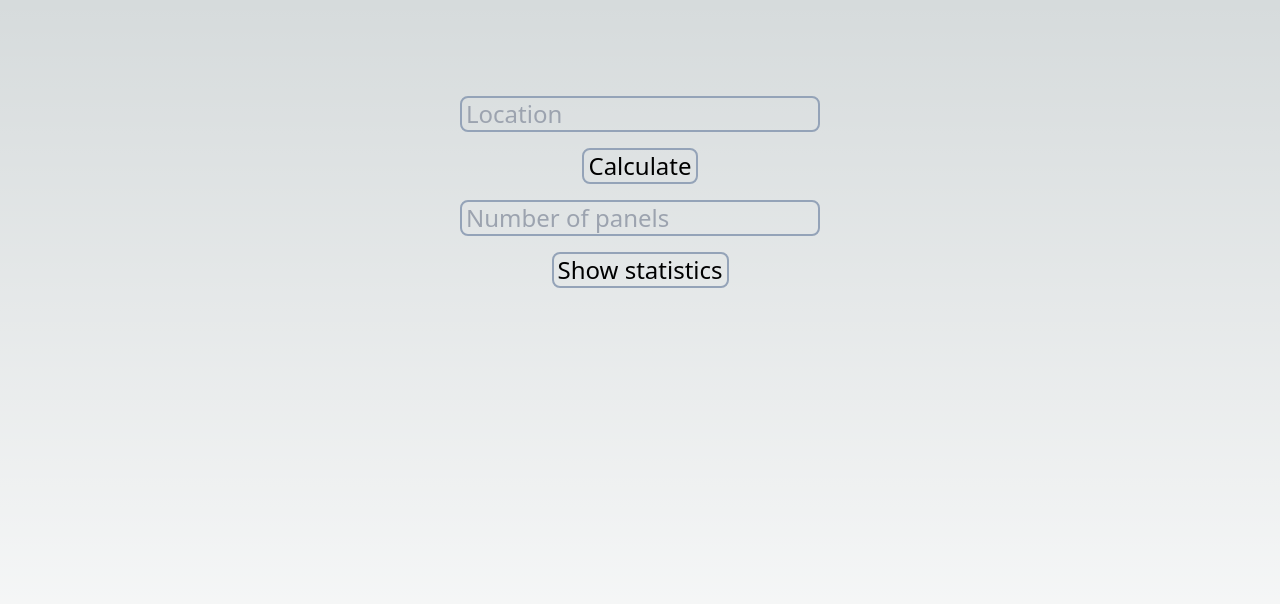
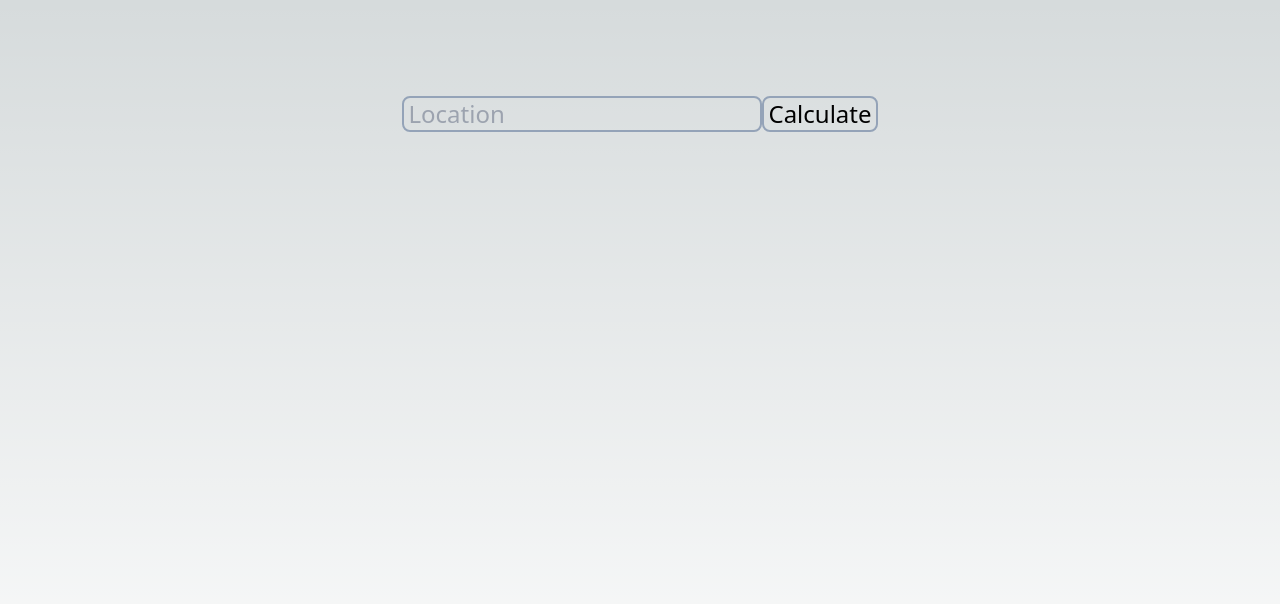
Before and after one commit to kuza11/hackathon, a Next.js app in the folder hackathon_web/: page / in a window 1280 px wide. Shown: the top 604 px of the page. Built offline with nearby package versions, Linux system fonts and the light colour scheme.

Commit message:
Progress

```diff
--- a/hackathon_web/src/pages/_app.js
+++ b/hackathon_web/src/pages/_app.js
@@ -1,5 +1,8 @@
 import "@/styles/globals.css";
+import { useState } from "react";
 
 export default function App({ Component, pageProps }) {
-  return <Component {...pageProps} />;
+  const [stats, setStats] = useState([]);
+
+  return <Component {...pageProps} stats={stats} setStats={setStats} />;
 }
--- a/hackathon_web/src/pages/admin.jsx
+++ b/hackathon_web/src/pages/admin.jsx
@@ -1,7 +1,14 @@
 export default function Admin() {
   return (
     <main className="flex min-h-screen flex-col items-center p-24 text-2xl">
-      <div>Admin</div>
+      <h1>Logs from devices</h1>
+      <Logs />
     </main>
   );
 }
+
+function Logs() {
+  return (
+    <div>test</div>
+  );
+}
--- a/hackathon_web/src/pages/index.jsx
+++ b/hackathon_web/src/pages/index.jsx
@@ -1,52 +1,70 @@
 import { useRouter } from "next/router";
 import { useState } from "react";
 
-export default function Home() {
+export default function Home({ stats, setStats }) {
+  const [location, setLocation] = useState("");
   const [showGraph, setShowGraph] = useState(false);
   const router = useRouter();
 
+  async function sendLocation(location) {
+    const res = await fetch("/api/graph", {
+      method: "POST",
+      headers: {
+        "Content-Type": "application/json",
+      },
+      body: JSON.stringify({ location: location }),
+    });
+
+    return await res.json();
+  }
+
+  async function handleSubmit(e) {
+    e.preventDefault();
+    setStats(await sendLocation(location));
+    setShowGraph(true);
+  }
+
   return (
     <main className="flex min-h-screen flex-col items-center p-24 gap-4 text-2xl">
-      <Input
-        content="Location"
-        buttonContent="Calculate"
-        onClick={() => setShowGraph(true)}
-      />
-      {showGraph && <Graph height={300} />}
-      <Input
-        content="Number of panels"
-        buttonContent="Show statistics"
-        onClick={() => router.push("/stats")}
-      />
+      <form onSubmit={handleSubmit}>
+        <input
+          className="rounded-lg border-2 border-slate-400 bg-transparent px-1"
+          placeholder="Location"
+          onChange={(e) => setLocation(e.target.value)}
+          value={location}
+        />
+        <button className="rounded-lg border-2 border-slate-400 bg-transparent px-1">
+          Calculate
+        </button>
+      </form>
+
+      {showGraph && (
+        <>
+          <Graph stats={stats} height={300} />
+          <input
+            className="rounded-lg border-2 border-slate-400 bg-transparent px-1"
+            placeholder="Pick a number of panels"
+          />
+          <button
+            className="rounded-lg border-2 border-slate-400 bg-transparent px-1"
+            onClick={() => router.push("/stats")}
+          >
+            Show statistics
+          </button>
+        </>
+      )}
     </main>
   );
 }
 
-function Input({ content, buttonContent, onClick }) {
-  return (
-    <>
-      <input
-        className="rounded-lg border-2 border-slate-400 bg-transparent px-1"
-        placeholder={content}
-      />
-      <button
-        className="rounded-lg border-2 border-slate-400 bg-transparent px-1"
-        onClick={onClick}
-      >
-        {buttonContent}
-      </button>
-    </>
-  );
-}
+function Graph({ stats, height }) {
+  let max = stats.reduce((maxTime, current) => {
+    return current.time > maxTime ? current.time : maxTime;
+  }, 0);
 
-function Graph({ height }) {
-  let stats = [
-    { time: 10, number: 0, worth: true },
-    { time: 20, number: 1, worth: false },
-  ];
-
-  let max = stats.reduce((a, b) => Math.max(a.time, b.time), 0);
-  console.log(max);
+  function map(val, inMin, inMax, outMin, outMax) {
+    return ((val - inMin) * (outMax - outMin)) / (inMax - inMin) + outMin;
+  }
 
   return (
     <>
@@ -70,7 +88,3 @@ function Graph({ height }) {
 function Node({ color, height }) {
   return <div style={{ height, backgroundColor: color, minWidth: "20px" }} />;
 }
-
-function map(val, inMin, inMax, outMin, outMax) {
-  return ((val - inMin) * (outMax - outMin)) / (inMax - inMin) + outMin;
-}
--- a/hackathon_web/src/pages/stats.jsx
+++ b/hackathon_web/src/pages/stats.jsx
@@ -1,16 +1,14 @@
-export default function Stats() {
-  let stats = [
-    { value: "9080", name: "Price", unit: "$" },
-    { value: "10", name: "Time to evaluation", unit: "days" },
-    { value: "1000", name: "Power per year", unit: "W/year" },
-    { value: "800", name: "Income per month", unit: "$" },
-  ];
+import { useRouter } from "next/router";
+
+export default function Stats({ stats }) {
+  let router = useRouter();
 
   return (
     <main className="flex min-h-screen flex-col items-center p-24 gap-8 text-2xl">
       {stats.map((e) => (
         <Panel key={e.name} name={e.name} value={e.value} unit={e.unit} />
       ))}
+      <button onClick={() => router.push("/admin")}>See the logs</button>
     </main>
   );
 }
```
